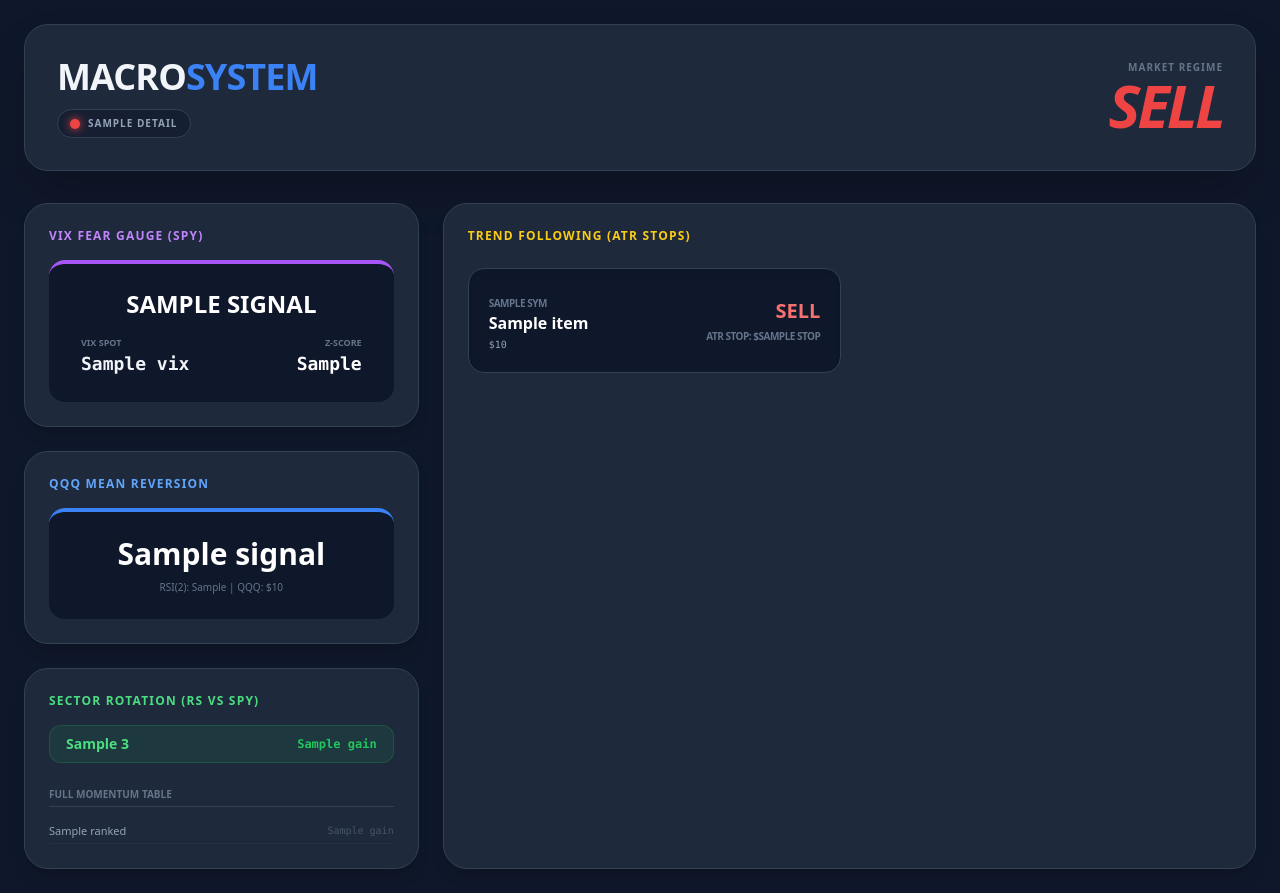
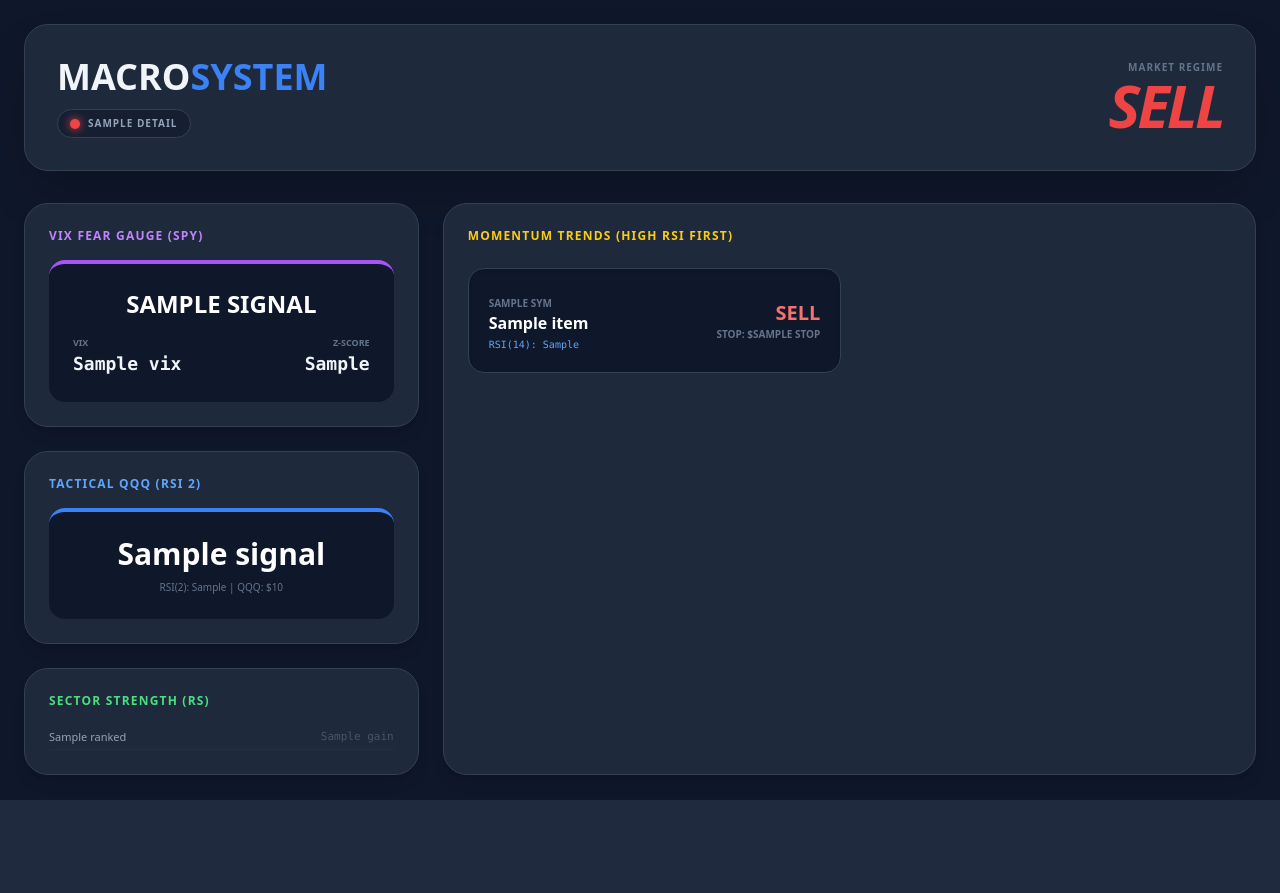
Before and after one commit to shyammundhra2/stocks, a Flask app: template templates/dashboard.html in a window 1280 px wide. After the commit the page ends 800 px from the top, so only its background shows below. Run offline with Flask 3, Linux system fonts and the light colour scheme; the template is opened without the code that fills it: most values are stand-ins (such as "Sample title", 1, 10 or a date in 2020); some libraries are stand-ins or nearby versions.

Commit message:
Sort trend by rsi 14

```diff
--- a/app.py
+++ b/app.py
@@ -13,8 +13,7 @@ def compute_RSI(series, period=2):
     avg_gain = gain.ewm(com=period - 1, min_periods=period).mean()
     avg_loss = loss.ewm(com=period - 1, min_periods=period).mean()
     rs = avg_gain / avg_loss
-    rsi = 100 - (100 / (1 + rs))
-    return rsi.fillna(50)
+    return (100 - (100 / (1 + rs))).fillna(50)
 
 def compute_ATR(df, period=14):
     high_low = df['High'] - df['Low']
@@ -23,98 +22,80 @@ def compute_ATR(df, period=14):
     tr = pd.concat([high_low, high_close, low_close], axis=1).max(axis=1)
     return tr.rolling(period, min_periods=1).mean()
 
-# --- MODULE 1: RISK REGIME ---
+# --- MODULES ---
 def get_risk_regime():
     try:
         data = yf.download(["SPY", "^VIX", "RSP"], period="300d", progress=False)['Close']
-        spy_last = float(data["SPY"].iloc[-1])
-        spy_200ma = float(data["SPY"].rolling(200).mean().iloc[-1])
+        spy_last, spy_200ma = data["SPY"].iloc[-1], data["SPY"].rolling(200).mean().iloc[-1]
         m1 = spy_last > spy_200ma
-        vix_last = float(data["^VIX"].iloc[-1])
+        vix_last = data["^VIX"].iloc[-1]
         m2 = vix_last < 20
         ratio = data["RSP"] / data["SPY"]
-        m3 = float(ratio.iloc[-1]) > float(ratio.rolling(50).mean().iloc[-1])
+        m3 = ratio.iloc[-1] > ratio.rolling(50).mean().iloc[-1]
         status = "RISK-ON" if (sum([m1, m2, m3]) >= 2) else "RISK-OFF"
-        return {"status": status, "details": [{"label": "Trend", "pass": m1}, {"label": "Fear", "pass": m2}, {"label": "Breadth", "pass": m3}]}
-    except:
-        return {"status": "UNKNOWN", "details": []}
+        return {"status": status, "details": [{"label": "Trend", "pass": bool(m1)}, {"label": "Fear", "pass": bool(m2)}, {"label": "Breadth", "pass": bool(m3)}]}
+    except: return {"status": "UNKNOWN", "details": []}
 
-# --- MODULE 2: MEAN REVERSION (QQQ) ---
-def get_mean_reversion():
-    try:
-        df = yf.download("QQQ", period="400d", auto_adjust=True, progress=False)
-        rsi2_series = compute_RSI(df["Close"], 2)
-        p = float(df["Close"].iloc[-1])
-        s200 = float(df["Close"].rolling(200).mean().iloc[-1])
-        rsi2 = float(rsi2_series.iloc[-1])
-        if rsi2 >= 70: sig = "EXIT"
-        elif p < s200: sig = "RISK_OFF"
-        elif rsi2 <= 10: sig = "STRONG_BUY"
-        else: sig = "HOLD"
-        return {"price": round(p, 2), "rsi2": round(rsi2, 1), "signal": sig}
-    except:
-        return {"price": 0, "rsi2": 0, "signal": "ERROR"}
-
-# --- MODULE 5: VIX MEAN REVERSION (SPY) ---
 def get_vix_signal():
     try:
         vix = yf.download("^VIX", period="100d", progress=False)['Close']
         vix_last = float(vix.iloc[-1])
-        vix_ma = float(vix.tail(50).mean())
-        vix_std = float(vix.tail(50).std())
+        vix_ma, vix_std = float(vix.tail(50).mean()), float(vix.tail(50).std())
         z = (vix_last - vix_ma) / vix_std
         if z > 2.0: sig = "AGGRESSIVE_BUY"
         elif z > 1.0: sig = "SCALE_IN"
         elif z < -1.5: sig = "TRIM_PROFITS"
         else: sig = "NEUTRAL"
         return {"vix": round(vix_last, 2), "z": round(z, 2), "signal": sig}
-    except:
-        return {"vix": 0, "z": 0, "signal": "ERROR"}
+    except: return {"vix": 0, "z": 0, "signal": "ERROR"}
 
-# --- MODULE 3: SECTOR ROTATION ---
+def get_mean_reversion():
+    try:
+        df = yf.download("QQQ", period="400d", auto_adjust=True, progress=False)
+        rsi2 = float(compute_RSI(df["Close"], 2).iloc[-1])
+        p, s200 = float(df["Close"].iloc[-1]), float(df["Close"].rolling(200).mean().iloc[-1])
+        if rsi2 >= 70: sig = "EXIT"
+        elif p < s200: sig = "RISK_OFF"
+        elif rsi2 <= 10: sig = "STRONG_BUY"
+        else: sig = "HOLD"
+        return {"price": round(p, 2), "rsi2": round(rsi2, 1), "signal": sig}
+    except: return {"price": 0, "rsi2": 0, "signal": "ERROR"}
+
 def get_sector_rotation():
     try:
-        sectors = {"XLC": "Comm Services", "XLY": "Consumer Discr", "XLP": "Consumer Staples", "XLE": "Energy",
-                   "XLF": "Financials", "XLV": "Health Care", "XLI": "Industrials", "XLB": "Materials", "XLRE": "Real Estate", "XLK": "Technology", "XLU": "Utilities"}
+        sectors = {"XLC": "Comm Serv", "XLY": "Discr", "XLP": "Staples", "XLE": "Energy", "XLF": "Financials", "XLV": "Health", "XLI": "Industrials", "XLB": "Materials", "XLRE": "Real Estate", "XLK": "Tech", "XLU": "Utilities"}
         data = yf.download(list(sectors.keys()) + ["SPY"], period="6mo", progress=False)['Close']
         rel_mom = data[list(sectors.keys())].div(data["SPY"], axis=0).pct_change(20).iloc[-1]
         ranked = rel_mom.sort_values(ascending=False)
         all_r = [{"name": sectors[t], "gain": f"{rel_mom[t]:+.2%}", "is_positive": rel_mom[t] > 0} for t in ranked.index]
         return {"top_3": all_r[:3], "all_ranked": all_r}
-    except:
-        return {"top_3": [], "all_ranked": []}
+    except: return {"top_3": [], "all_ranked": []}
 
-# --- MODULE 4: TREND FOLLOWING ---
 def get_trends():
-    assets = {"VGT": "Tech", "VDE": "Energy", "VIS": "Industrials", "XME": "Metals", "GLD": "Gold", "IBIT": "Bitcoin", "TLT": "30 yr Treasuries"}
+    assets = {"VGT": "Tech", "VDE": "Energy", "VIS": "Industrials", "XME": "Metals", "GLD": "Gold", "IBIT": "Bitcoin", "TLT": "30yr Bond"}
     results = []
     for sym, name in assets.items():
         try:
             df = yf.download(sym, period="1y", progress=False)
-            close_series = df['Close']
-            sma50, sma200 = close_series.rolling(50).mean(), close_series.rolling(200).mean()
-            rsi14, atr14, atr6m = compute_RSI(close_series, 14), compute_ATR(df, 14), compute_ATR(df, 126)
-            last_Close, last_SMA50, last_SMA200 = float(close_series.iloc[-1]), float(sma50.iloc[-1]), float(sma200.iloc[-1])
-            last_RSI14, last_ATR14, last_ATR6M = float(rsi14.iloc[-1]), float(atr14.iloc[-1]), float(atr6m.iloc[-1])
-            recent_high = float(close_series.rolling(50).max().iloc[-1])
-            buy_cond = (last_SMA50 > last_SMA200) and (last_ATR14 < 2 * last_ATR6M) and (last_RSI14 < 70) and (last_Close > last_SMA50)
-            atr_stop = recent_high - (10 * last_ATR14)
-            sell_cond = last_Close < last_SMA50 or last_Close < atr_stop
-            if buy_cond: status, reason = "BUY", "SMA Cross | Vol OK | RSI OK"
-            elif sell_cond: status, reason = "SELL", "Below SMA50" if last_Close < last_SMA50 else "Stop Hit"
-            else: status, reason = "HOLD", "Trend Neutral"
-            results.append({"sym": sym, "name": name, "price": round(last_Close, 2), "stop": round(atr_stop, 2), "status": status, "reason": reason})
+            c = df['Close']
+            s50, s200 = c.rolling(50).mean(), c.rolling(200).mean()
+            rsi14, atr = compute_RSI(c, 14), compute_ATR(df, 14)
+            last_c, last_rsi = float(c.iloc[-1]), float(rsi14.iloc[-1])
+            stop = float(c.rolling(50).max().iloc[-1]) - (10 * float(atr.iloc[-1]))
+            buy = (float(s50.iloc[-1]) > float(s200.iloc[-1])) and (last_rsi < 85) and (last_c > float(s50.iloc[-1]))
+            status = "BUY" if buy else ("SELL" if last_c < float(s50.iloc[-1]) or last_c < stop else "HOLD")
+            results.append({"sym": sym, "name": name, "price": round(last_c, 2), "stop": round(stop, 2), "status": status, "rsi14": round(last_rsi, 1)})
         except: continue
-    return results
+    return sorted(results, key=lambda x: x['rsi14'], reverse=True)
 
 @app.route('/')
 def index():
     return render_template('dashboard.html',
                            regime=get_risk_regime(),
+                           vix_mr=get_vix_signal(),
                            mr=get_mean_reversion(),
                            sr=get_sector_rotation(),
-                           trends=get_trends(),
-                           vix_mr=get_vix_signal())
+                           trends=get_trends())
 
 if __name__ == "__main__":
     app.run(debug=True)
--- a/templates/dashboard.html
+++ b/templates/dashboard.html
@@ -1,16 +1,14 @@
 <!DOCTYPE html>
 <html lang="en">
 <head>
-    <meta charset="UTF-8">
-    <title>MacroSystem Dashboard</title>
+    <meta charset="UTF-8"><title>MacroSystem Dashboard</title>
     <script src="https://cdn.tailwindcss.com"></script>
 </head>
 <body class="bg-slate-900 text-slate-100 p-6 font-sans">
     <div class="max-w-7xl mx-auto">
-
         <div class="flex flex-col md:flex-row justify-between items-center bg-slate-800 p-8 rounded-3xl border border-slate-700 shadow-2xl mb-8">
             <div>
-                <h1 class="text-4xl font-black tracking-tight uppercase">Macro<span class="text-blue-500">System</span></h1>
+                <h1 class="text-4xl font-black uppercase">Macro<span class="text-blue-500">System</span></h1>
                 <div class="flex flex-wrap gap-4 mt-3">
                     {% for m in regime.details %}
                     <div class="flex items-center gap-2 bg-slate-900/50 px-3 py-1.5 rounded-full border border-slate-700">
@@ -20,62 +18,40 @@
                     {% endfor %}
                 </div>
             </div>
-            <div class="text-right mt-6 md:mt-0">
+            <div class="text-right">
                 <p class="text-[10px] font-bold text-slate-500 uppercase tracking-widest">Market Regime</p>
-                <div class="text-6xl font-black italic {{ 'text-green-500' if regime.status == 'RISK-ON' else 'text-red-500' }} leading-none tracking-tighter">
-                    {{ regime.status }}
-                </div>
+                <div class="text-6xl font-black italic {{ 'text-green-500' if regime.status == 'RISK-ON' else 'text-red-500' }} leading-none tracking-tighter">{{ regime.status }}</div>
             </div>
         </div>
 
         <div class="grid grid-cols-1 lg:grid-cols-12 gap-6">
             <div class="lg:col-span-4 space-y-6">
-
                 <div class="bg-slate-800 p-6 rounded-3xl border border-slate-700 shadow-lg">
-                    <h2 class="text-xs font-black text-purple-400 uppercase tracking-widest mb-4"> VIX Fear Gauge (SPY)</h2>
+                    <h2 class="text-xs font-black text-purple-400 uppercase tracking-widest mb-4">VIX Fear Gauge (SPY)</h2>
                     <div class="bg-slate-900 p-6 rounded-2xl border-t-4 border-purple-500 text-center">
-                        <p class="text-2xl font-black uppercase {{ 'text-green-400' if 'BUY' in vix_mr.signal else 'text-red-400' if 'TRIM' in vix_mr.signal else 'text-white' }}">
-                            {{ vix_mr.signal.replace('_', ' ') }}
-                        </p>
-                        <div class="flex justify-between mt-4 px-2">
-                            <div class="text-left">
-                                <p class="text-[9px] text-slate-500 font-bold uppercase">VIX Spot</p>
-                                <p class="text-lg font-mono font-bold">{{ vix_mr.vix }}</p>
-                            </div>
-                            <div class="text-right">
-                                <p class="text-[9px] text-slate-500 font-bold uppercase">Z-Score</p>
-                                <p class="text-lg font-mono font-bold {{ 'text-green-400' if vix_mr.z > 1.0 else 'text-white' }}">
-                                    {{ vix_mr.z }}
-                                </p>
-                            </div>
+                        <p class="text-2xl font-black uppercase {{ 'text-green-400' if 'BUY' in vix_mr.signal else 'text-red-400' if 'TRIM' in vix_mr.signal else 'text-white' }}">{{ vix_mr.signal.replace('_', ' ') }}</p>
+                        <div class="flex justify-between mt-4">
+                            <div class="text-left"><p class="text-[9px] text-slate-500 font-bold uppercase">VIX</p><p class="text-lg font-mono font-bold">{{ vix_mr.vix }}</p></div>
+                            <div class="text-right"><p class="text-[9px] text-slate-500 font-bold uppercase">Z-Score</p><p class="text-lg font-mono font-bold">{{ vix_mr.z }}</p></div>
                         </div>
                     </div>
                 </div>
 
                 <div class="bg-slate-800 p-6 rounded-3xl border border-slate-700 shadow-lg">
-                    <h2 class="text-xs font-black text-blue-400 uppercase tracking-widest mb-4"> QQQ Mean Reversion</h2>
+                    <h2 class="text-xs font-black text-blue-400 uppercase tracking-widest mb-4">Tactical QQQ (RSI 2)</h2>
                     <div class="bg-slate-900 p-6 rounded-2xl border-t-4 border-blue-500 text-center">
-                        <p class="text-3xl font-black {{ 'text-green-400' if 'BUY' in mr.signal else 'text-red-500' if 'OFF' in mr.signal else 'text-white' }}">{{ mr.signal }}</p>
+                        <p class="text-3xl font-black {{ 'text-green-400' if 'BUY' in mr.signal else 'text-white' }}">{{ mr.signal }}</p>
                         <p class="text-[10px] text-slate-500 mt-2">RSI(2): {{ mr.rsi2 }} | QQQ: ${{ mr.price }}</p>
                     </div>
                 </div>
 
                 <div class="bg-slate-800 p-6 rounded-3xl border border-slate-700 shadow-lg">
-                    <h2 class="text-xs font-black text-green-400 uppercase tracking-widest mb-4"> Sector Rotation (RS vs SPY)</h2>
-                    <div class="space-y-2 mb-6">
-                        {% for s in sr.top_3 %}
-                        <div class="flex justify-between items-center bg-green-500/10 border border-green-500/20 px-4 py-2 rounded-xl">
-                            <span class="text-sm font-bold text-green-400">{{ s.name }}</span>
-                            <span class="text-xs font-mono font-black text-green-500">{{ s.gain }}</span>
-                        </div>
-                        {% endfor %}
-                    </div>
-                    <h3 class="text-[10px] font-bold text-slate-500 uppercase mb-3 border-b border-slate-700 pb-1">Full Momentum Table</h3>
+                    <h2 class="text-xs font-black text-green-400 uppercase tracking-widest mb-4">Sector Strength (RS)</h2>
                     <div class="space-y-1">
                         {% for s in sr.all_ranked %}
                         <div class="flex justify-between items-center text-[11px] py-1 border-b border-slate-700/30">
                             <span class="text-slate-400">{{ s.name }}</span>
-                            <span class="font-mono {{ 'text-green-500' if s.is_positive else 'text-slate-600' }} text-[10px]">{{ s.gain }}</span>
+                            <span class="font-mono {{ 'text-green-500' if s.is_positive else 'text-slate-600' }}">{{ s.gain }}</span>
                         </div>
                         {% endfor %}
                     </div>
@@ -83,24 +59,23 @@
             </div>
 
             <div class="lg:col-span-8 bg-slate-800 p-6 rounded-3xl border border-slate-700 shadow-lg">
-                <h2 class="text-xs font-black text-yellow-400 uppercase tracking-widest mb-6"> Trend Following (ATR Stops)</h2>
+                <h2 class="text-xs font-black text-yellow-400 uppercase tracking-widest mb-6">Momentum Trends (High RSI First)</h2>
                 <div class="grid grid-cols-1 md:grid-cols-2 gap-4">
                     {% for item in trends %}
                     <div class="bg-slate-900 p-5 rounded-2xl border border-slate-700 flex justify-between items-center hover:bg-slate-800 transition shadow-inner">
                         <div>
-                            <span class="text-[10px] text-slate-500 font-black uppercase tracking-tighter">{{ item.sym }}</span>
+                            <span class="text-[10px] text-slate-500 font-black uppercase">{{ item.sym }}</span>
                             <p class="font-bold text-white leading-tight">{{ item.name }}</p>
-                            <p class="text-[10px] text-slate-400 font-mono mt-1">${{ item.price }}</p>
+                            <p class="text-[10px] text-blue-400 font-mono mt-1">RSI(14): {{ item.rsi14 }}</p>
                         </div>
                         <div class="text-right">
-                            <p class="text-xl font-black {{ 'text-green-400' if item.status == 'BUY' else 'text-red-400' if item.status == 'SELL' else 'text-slate-500' }}">{{ item.status }}</p>
-                            <p class="text-[10px] text-slate-500 font-bold uppercase mt-1 tracking-tighter">ATR Stop: ${{ item.stop }}</p>
+                            <p class="text-xl font-black {{ 'text-green-400' if item.status == 'BUY' else 'text-red-400' }}">{{ item.status }}</p>
+                            <p class="text-[10px] text-slate-500 font-bold uppercase">Stop: ${{ item.stop }}</p>
                         </div>
                     </div>
                     {% endfor %}
                 </div>
             </div>
-
         </div>
     </div>
 </body>
```
